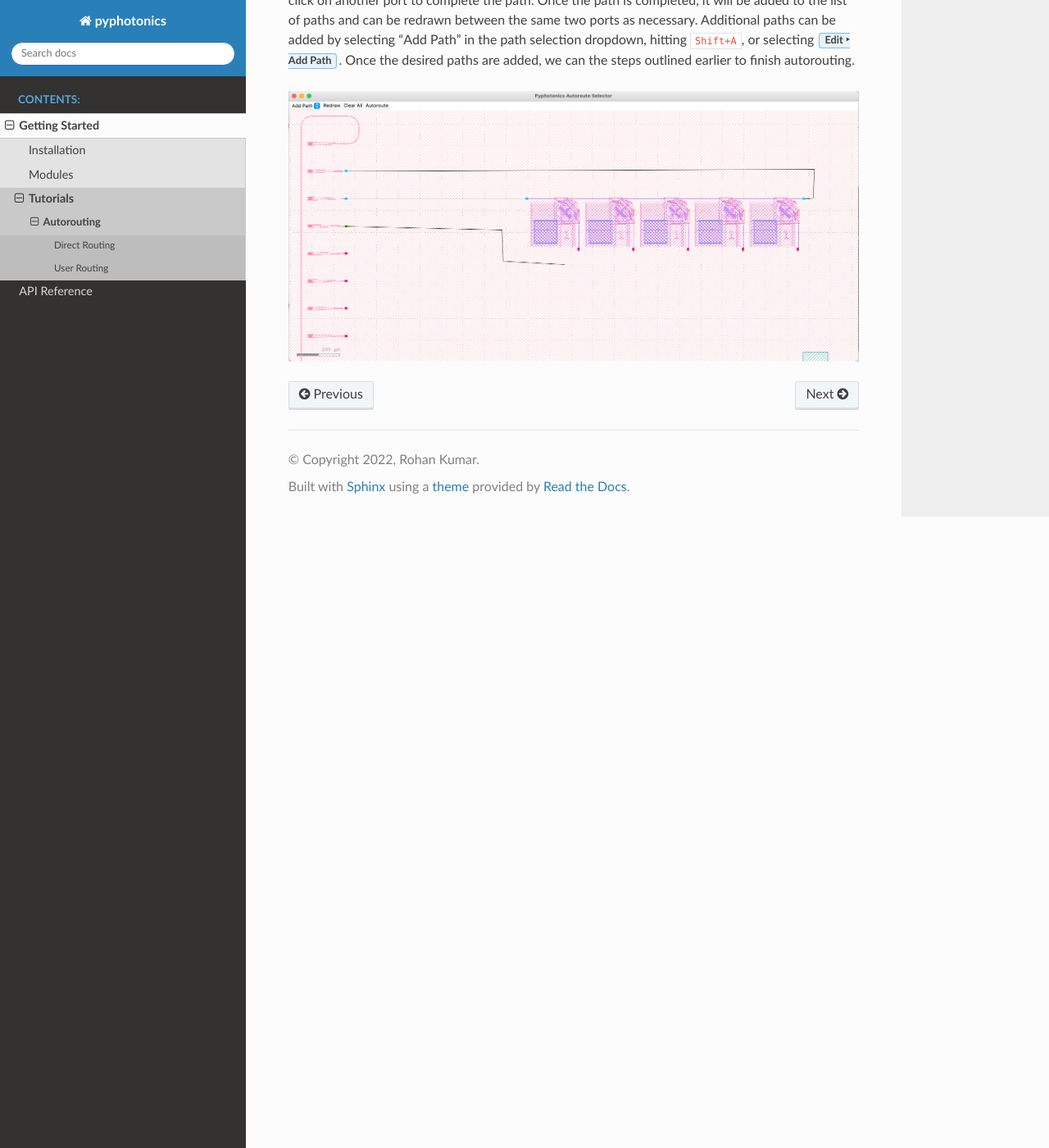
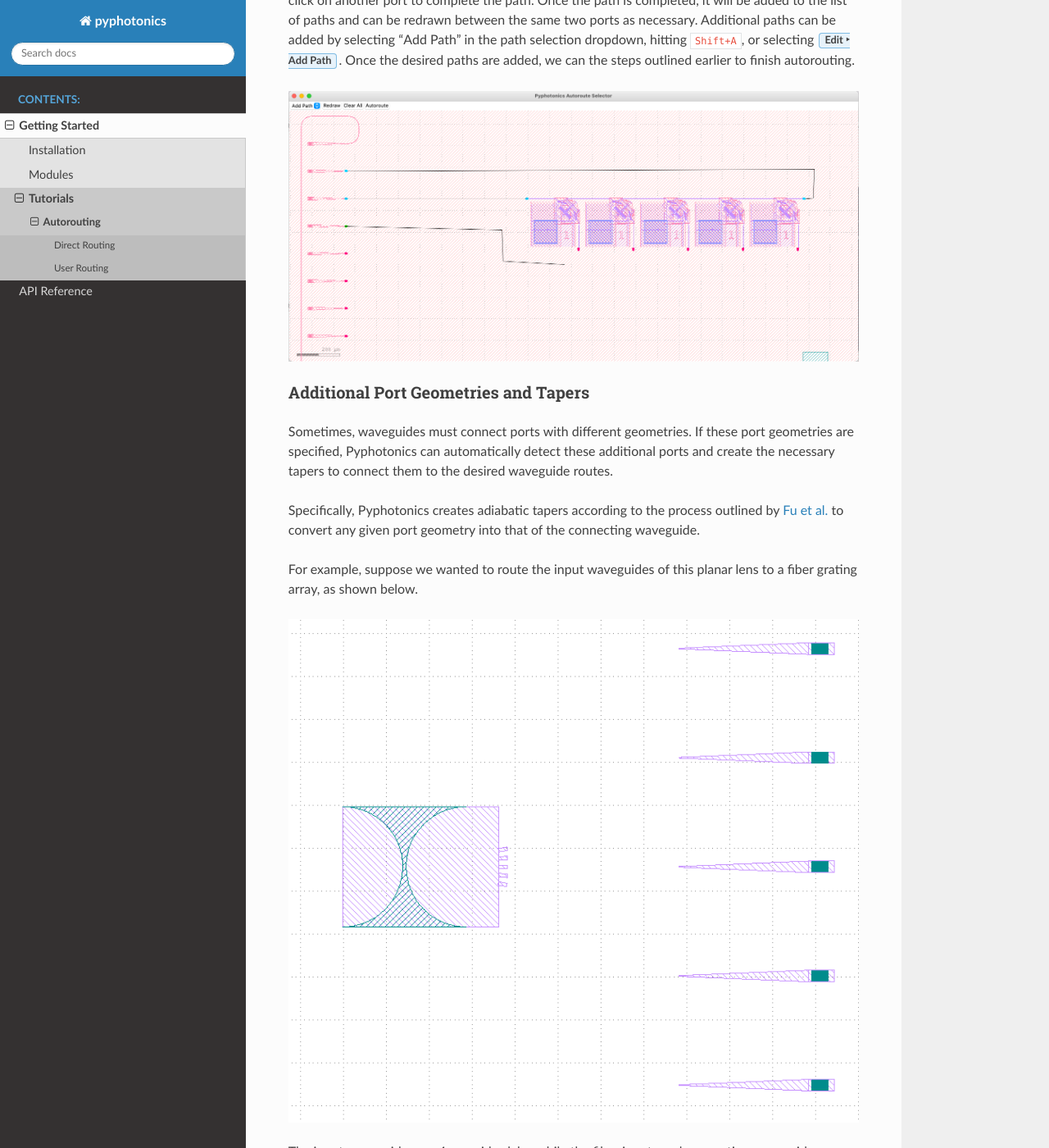
Before and after one commit to rohanku/pyphotonics, a Sphinx documentation site: the page built from docs/source/autorouting.rst, in a window 1280 px wide and 1400 px high, scrolled down 5698 px. Shown: the whole window at 82% size. Built offline with Sphinx 7.4.7 and the Read the Docs theme 2.0.0, drawn with Linux system fonts in a browser that asks for light colours; some of the changed text lies outside the part shown.

Commit message:
update documentation to include information on tapers

```diff
--- a/docs/source/autorouting.rst
+++ b/docs/source/autorouting.rst
@@ -121,3 +121,40 @@ We then get the following screen, with potential ports highlighted in red.
 We can then click on the desired port to begin a path, click to place points along the path, and then click on another port to complete the path. Once the path is completed, it will be added to the list of paths and can be redrawn between the same two ports as necessary. Additional paths can be added by selecting "Add Path" in the path selection dropdown, hitting ``Shift+A``, or selecting :menuselection:`Edit --> Add Path`. Once the desired paths are added, we can the steps outlined earlier to finish autorouting.
 
 .. image:: _static/add_path_2.png
+
+Additional Port Geometries and Tapers
+^^^^^^^^^^^^^^^^^^^^^^^^^^^^^^^^^^^^^
+
+Sometimes, waveguides must connect ports with different geometries. If these port geometries are specified, Pyphotonics can automatically detect these additional ports and create the necessary tapers to connect them to the desired waveguide routes.
+
+Specifically, Pyphotonics creates adiabatic tapers according to the process outlined by `Fu et al. <https://opg.optica.org/prj/abstract.cfm?uri=prj-2-3-a41>`_ to convert any given port geometry into that of the connecting waveguide.
+
+For example, suppose we wanted to route the input waveguides of this planar lens to a fiber grating array, as shown below.
+
+.. image:: _static/lens_coupler.png
+
+The input waveguides are 4 um wide slabs, while the fiber inputs and connecting waveguides are 800 nm wide slabs. We can utilize Pyphotonics to automatically taper down the input waveguides of the lens and connect them to the fiber gratings with the following code:
+
+.. code-block::
+
+  from pyphotonics.layout.routing import Router, Port, WaveguideGeometry
+
+  router = Router(wavelength=1.55)
+
+  waveguides = router.user_route(
+      WaveguideGeometry(0.8),
+      [50, 62.5],
+      bbox=(-4900, 20, -2741, 2500),
+      current_gds="/Users/rohan/Downloads/lenses.GDS",
+      port_geometries=[WaveguideGeometry(4)],
+  )
+
+  router.write_paths_to_gds(waveguides, "/Users/rohan/photonics/presentation/lenses_routes.gds", layer=2)
+
+By specifying the optional ``port_geometries`` argument in :meth:`user_route`, we can automatically detect the 4 um wide input ports to the lens, and route them as normal with the GUI.
+
+.. image:: _static/lens_route_gui.png
+
+Running the autorouting script and copying over the generated routes, we get the result below.
+
+.. image:: _static/lens_routed.png
--- a/docs/source/conf.py
+++ b/docs/source/conf.py
@@ -40,7 +40,7 @@ extensions = [
 
 # Autodoc settings
 autodoc_member_order = "bysource"
-autodoc_mock_imports = ["gdstk"]
+autodoc_mock_imports = ["gdstk", "scipy"]
 
 # Napoleon settings
 napoleon_google_docstring = False
```
Also changed, not shown: docs/source/_static/lens_coupler.png (added), docs/source/_static/lens_route_gui.png (added), docs/source/_static/lens_routed.png (added), 1 other file.
